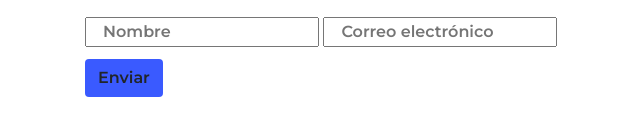
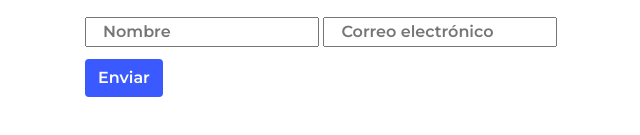
Before and after one commit to AlejandroJBArellano/ProyectoBEDUExamSocial, a plain HTML site: page index.html in a window 1280 px wide. Shown: the part 277-412 px from the top of the page, 0-640 px from the left. Drawn offline with nearby package versions, Linux system fonts and the light colour scheme.

Commit message:
landing page v1

```diff
--- a/index.html
+++ b/index.html
@@ -3,6 +3,7 @@
     <head>
         <meta charset="UTF-8">
         <link rel="preconnect" href="https://fonts.gstatic.com">
+        <link rel="shortcut icon" type="image/jpg" href="img/favicon-socialexam.ico">
         <link href="https://fonts.googleapis.com/css2?family=Montserrat:wght@600&display=swap" rel="stylesheet">
         <meta name="viewport" content="width=device-width, initial-scale=1.0">
         <link rel="stylesheet" href="https://cdn.jsdelivr.net/npm/bootstrap@4.6.0/dist/css/bootstrap.min.css" integrity="sha384-B0vP5xmATw1+K9KRQjQERJvTumQW0nPEzvF6L/Z6nronJ3oUOFUFpCjEUQouq2+l" crossorigin="anonymous">
@@ -43,7 +44,7 @@
                         <form action="POST" class="d-inline">
                             <input class="input-form px-3 my-1" type="name" placeholder="Nombre" required>
                             <input class="input-form px-3 my-1" type="email" placeholder="Correo electrónico" required><br>
-                            <button type="submit" class="btn align-self-end rounded ml-auto mt-2 enviar">Enviar</button>
+                            <button type="submit" class="btn align-self-end rounded ml-auto mt-2 text-white enviar">Enviar</button>
                         </form>
                     </div>
                     <div class="col-sm">
```
